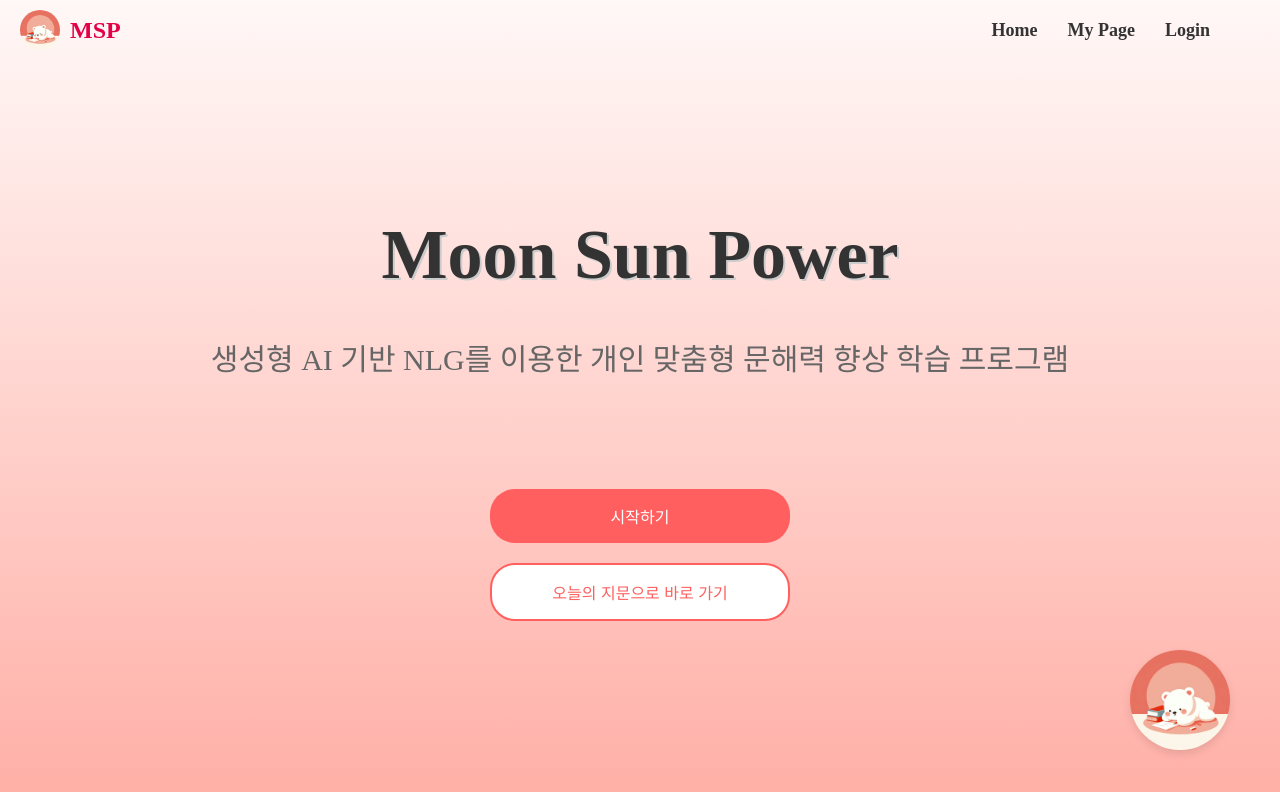
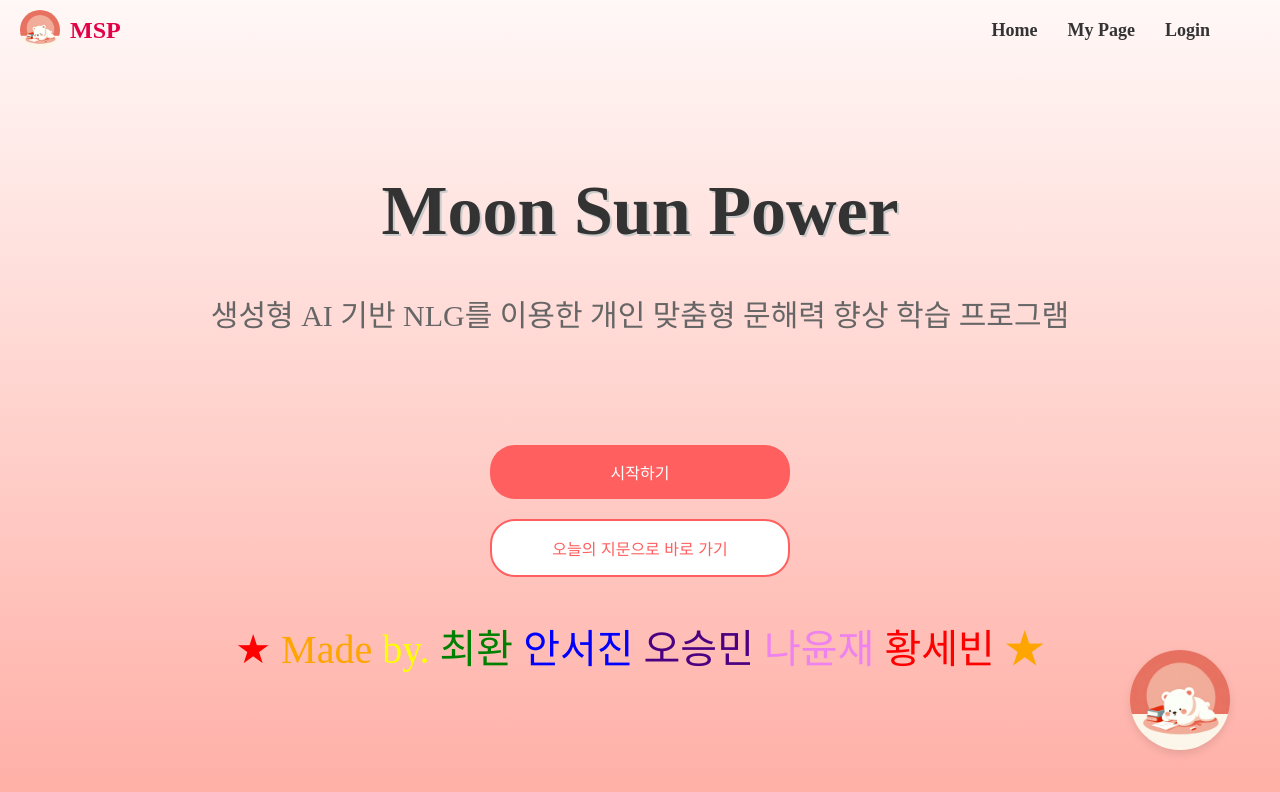
Before and after one commit to MSP-MoonSunPower/msp-backend, a React (Create React App) app in the folder frontend/: page / in a window 1280 px wide. Shown: the top 792 px of the page. Built offline with nearby package versions, Linux system fonts and the light colour scheme.

Commit message:
main 화면 수정

```diff
--- a/frontend/src/routes/Home.js
+++ b/frontend/src/routes/Home.js
@@ -48,6 +48,17 @@ function Home() {
             오늘의 지문으로 바로 가기
           </button>
         </Link>
+      </div>
+      <div style={{ marginTop: "30px", fontSize: "40px" }}>
+        <span style={{ color: "red" }}>★</span>
+        <span style={{ color: "orange" }}> Made </span>
+        <span style={{ color: "yellow" }}>by.</span>
+        <span style={{ color: "green" }}> 최환 </span>
+        <span style={{ color: "blue" }}>안서진 </span>
+        <span style={{ color: "indigo" }}>오승민 </span>
+        <span style={{ color: "violet" }}>나윤재 </span>
+        <span style={{ color: "red" }}>황세빈 </span>
+        <span style={{ color: "orange" }}>★</span>
       </div>
 
       <div className={styles.logoContainer}>
```
